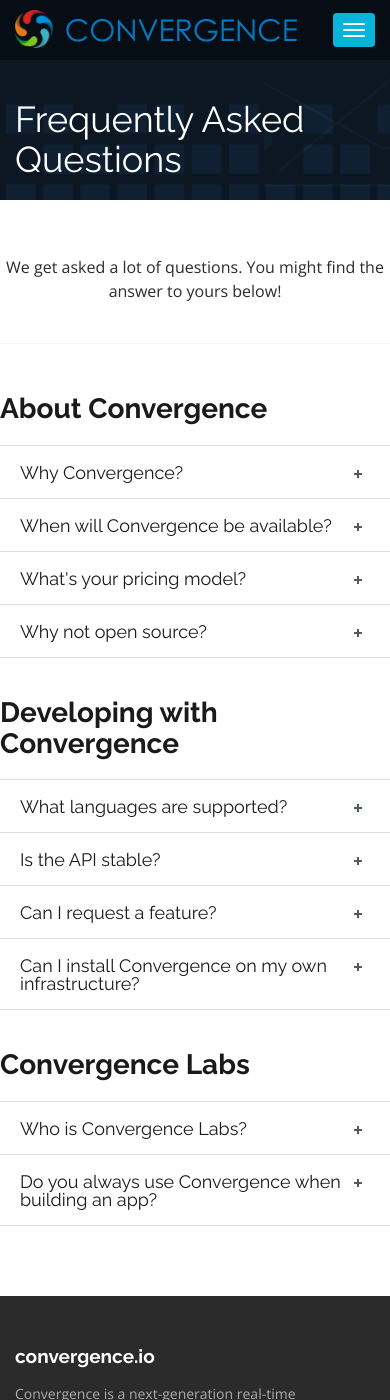
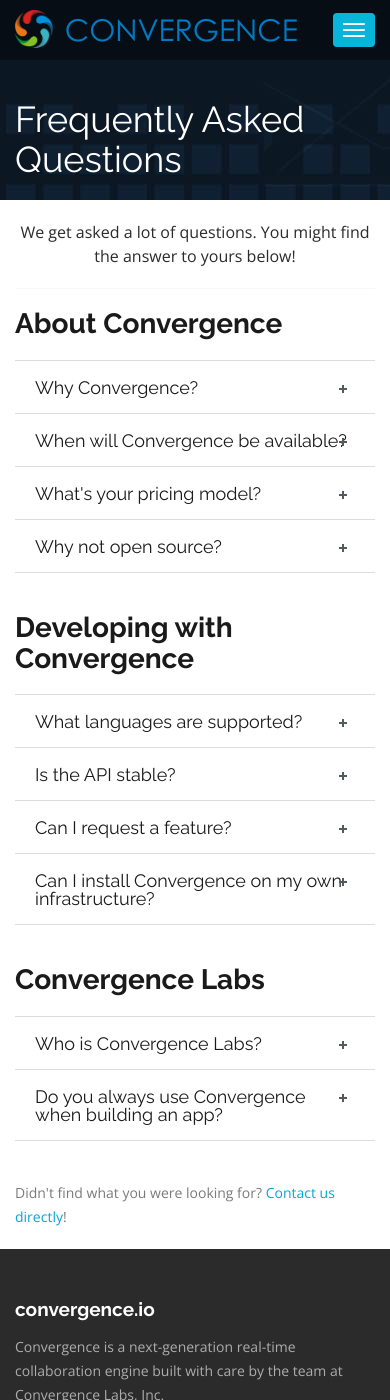
Before and after one commit to convergencelabs/convergence-io, a Jekyll site: the page built from pages/faq.html, in a window 390 px wide and 1400 px high. Built offline with Jekyll 4.4.1, drawn with Linux system fonts in a browser that asks for light colours; some of the changed text lies outside the part shown.

Commit message:
Made a bunch of mobile css improvements

```diff
--- a/_data/learn.yaml
+++ b/_data/learn.yaml
@@ -18,7 +18,7 @@
 
 - title: Demos
   icon: /assets/img/features/realtime-admin.png
-  link: https://convergence.io/demos
+  link: /demos/
   content: We put together a few larger applications that include all the functionality of Convergence in one place.
   button: View Demos
 
--- a/_sass/elements.scss
+++ b/_sass/elements.scss
@@ -40,6 +40,7 @@
 
 h4 {
   font-size: 17px;
+  line-height: 1.4em;
   font-weight: 700;
   color: #2d2d2d;
 }
--- a/assets/css/convergence.scss
+++ b/assets/css/convergence.scss
@@ -128,14 +128,20 @@
   .banner-content h1 {
     font-size: 34px;
   }
+  .headline {
+    margin: 20px 0;
+  }
   .headline h1 {
     font-size: 30px;
   }
   .headline h2 {
     font-size: 28px;
   }
+  .headline p {
+    margin-bottom: 20px;
+  }
   .section {
-    padding: 50px 0;
+    padding: 20px 0;
   }
   .separator60 {
     margin: 30px 0;
@@ -165,8 +171,7 @@
     font-size: 36px;
   }
   #content {
-    padding-right: 0;
-    padding-left: 0;
+    padding: 0;
   }
   .copyright {
     float: none;
--- a/assets/js/components/latest-blog-posts.js
+++ b/assets/js/components/latest-blog-posts.js
@@ -4,7 +4,8 @@
   },
   data: function() {
     return {
-      posts: []
+      posts: [],
+      error: false
     }
   },
   computed: {
@@ -16,10 +17,13 @@
     }
   },
   template: '' +
-    '<div v-if="posts.length > 0" class="blog-posts">' +
+    '<div class="blog-posts">' +
     '  <div class="post-content" v-for="post in posts">' +
     '    <span class="post-date">{{ post.date }}</span>: ' +
     '    <a :href="post.href">{{ post.title }}</a>' +
+    '  </div>' +
+    '  <div class="error-loading" v-if="error">' +
+    '    <a href="https://convergencelabs.com/blog">The Convergence Labs Blog</a>' +
     '  </div>' +
     '</div>',
   mounted: function() {
@@ -45,6 +49,9 @@
 
           _thisComponent.posts.push(post);
         });
+      })
+      .catch(function() {
+        _thisComponent.error = true;
       });
   },
   methods: {
--- a/pages/faq.html
+++ b/pages/faq.html
@@ -3,7 +3,8 @@
 permalink: /faq/
 layout: page
 ---
-<div class="mw800">
+<section>
+  <div class="container">
     <div class="headline">
       <p>We get asked a lot of questions. You might find the answer to yours below!</p>
     </div>
@@ -13,7 +14,13 @@
       {% include faq-group.html group=group %}
     {% endfor %}
     </div>
+
+    <p class="not-found">
+      Didn't find what you were looking for? <a href="mailto:contact@convergencelabs.com">Contact us directly</a>!
+    </p>
   </div>
+</section>
+
 <script>
   $(document).ready(function() {
     Convergence.initAccordion("faqs");
```
Lines whose indentation alone changed are shown as unchanged.
